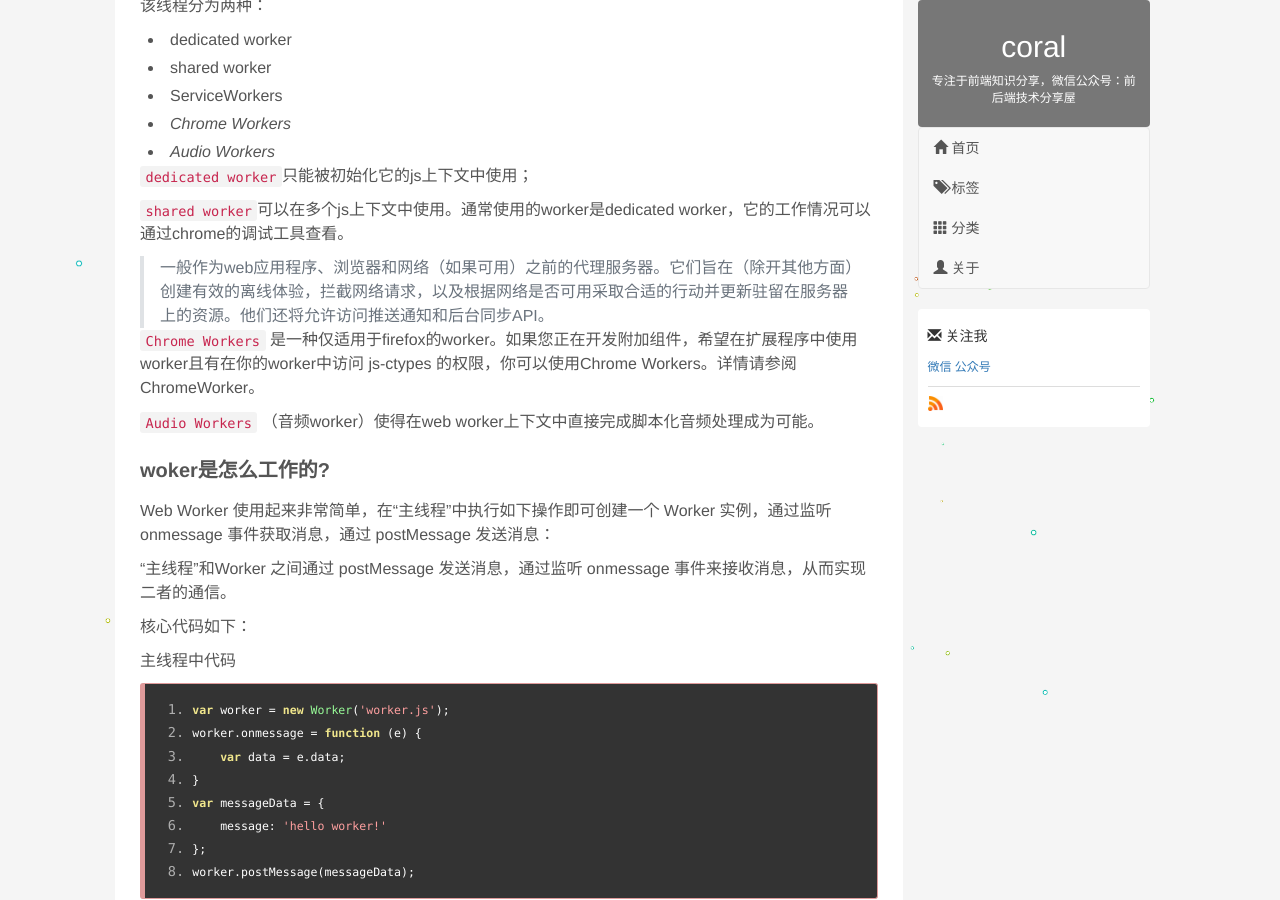
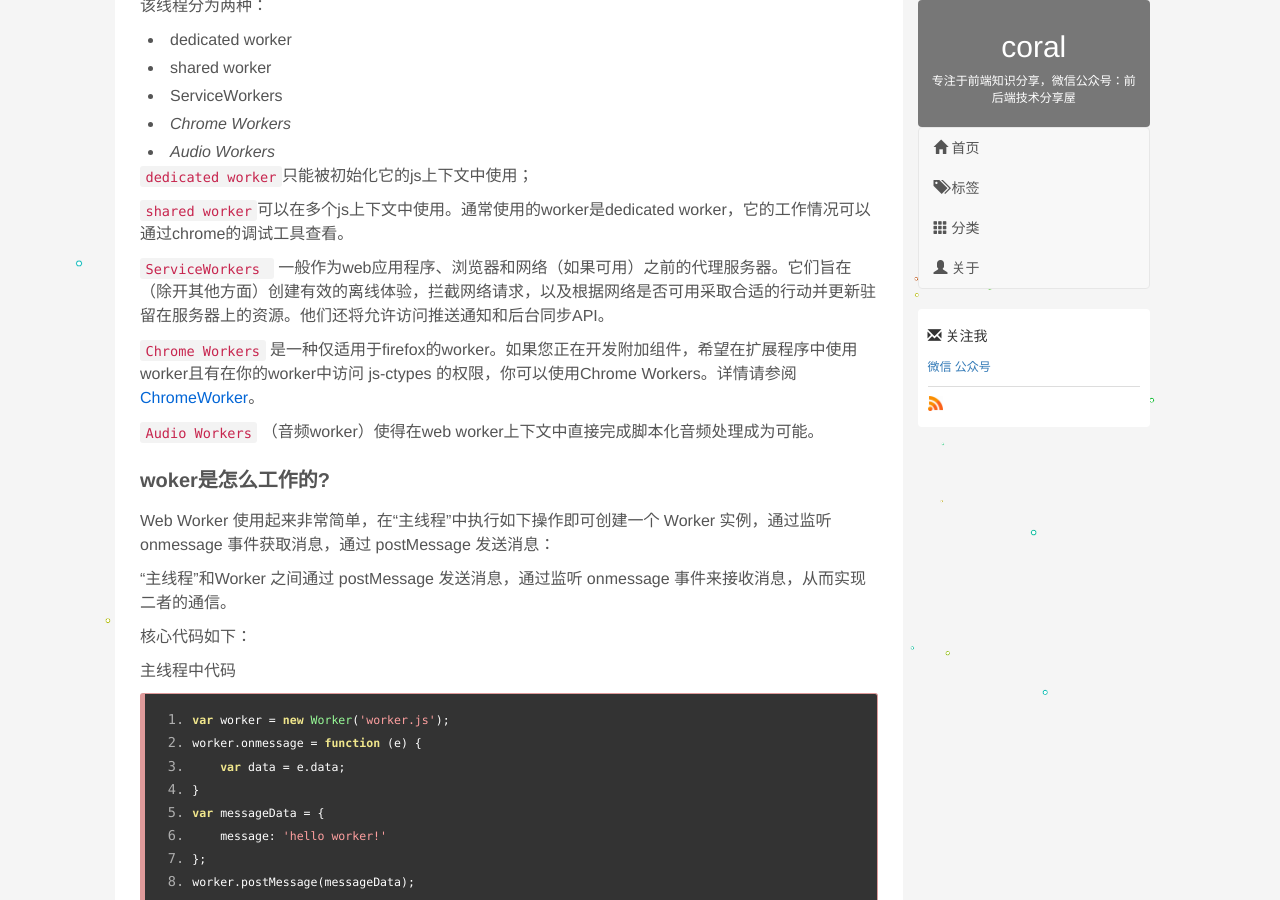
Before and after one commit to fengye12/fengye12.github.io, a Jekyll site: the page built from _posts/2019-3-25-web-worker.md, in a window 1280 px wide and 900 px high, scrolled down 1024 px. Built offline with Jekyll 4.4.1, drawn with Linux system fonts in a browser that asks for light colours; comment, search, counter and statistics services are not loaded.

Commit message:
文案修复

```diff
--- a/_posts/2019-3-25-web-worker.md
+++ b/_posts/2019-3-25-web-worker.md
@@ -47,9 +47,9 @@ excerpt_separator:  '[^_^]:more'
 
 `shared worker`可以在多个js上下文中使用。通常使用的worker是dedicated worker，它的工作情况可以通过chrome的调试工具查看。
 
-> 一般作为web应用程序、浏览器和网络（如果可用）之前的代理服务器。它们旨在（除开其他方面）创建有效的离线体验，拦截网络请求，以及根据网络是否可用采取合适的行动并更新驻留在服务器上的资源。他们还将允许访问推送通知和后台同步API。
+`ServiceWorkers ` 一般作为web应用程序、浏览器和网络（如果可用）之前的代理服务器。它们旨在（除开其他方面）创建有效的离线体验，拦截网络请求，以及根据网络是否可用采取合适的行动并更新驻留在服务器上的资源。他们还将允许访问推送通知和后台同步API。
 
-`Chrome Workers` 是一种仅适用于firefox的worker。如果您正在开发附加组件，希望在扩展程序中使用worker且有在你的worker中访问  js-ctypes 的权限，你可以使用Chrome Workers。详情请参阅ChromeWorker。
+`Chrome Workers` 是一种仅适用于firefox的worker。如果您正在开发附加组件，希望在扩展程序中使用worker且有在你的worker中访问  js-ctypes 的权限，你可以使用Chrome Workers。详情请参阅[ChromeWorker](https://developer.mozilla.org/en-US/docs/Mozilla/Gecko/Chrome/API/ChromeWorker)。
 
 `Audio Workers` （音频worker）使得在web worker上下文中直接完成脚本化音频处理成为可能。
 
--- a/sw.js
+++ b/sw.js
@@ -71,7 +71,7 @@ self.addEventListener('fetch', function (evt) {
         return fetch(request).then(function (response) {
           console.log(response.headers.get('Content-type'))
           // 请求结果不是200且静态资源，不缓存
-          if (!response || !response.status == 200  || !response.headers.get('Content-type').match(/image|javascript|json|test\/css/i)) {
+          if (!response || !response.status == 200 || !response.headers.get('Content-type').match(/image|javascript|json|test\/css/i)) {
             return response;
           }
           // 缓存图片等其他get请求
```
Also changed, not shown: example_service/offline-sw.js (+0 -13 lines).
